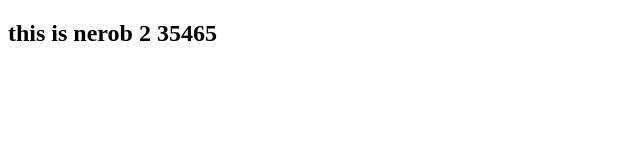
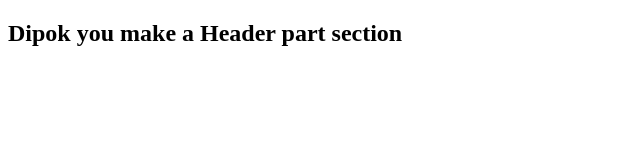
Before and after one commit to nimurr/team-project-02, a plain HTML site: page index.html in a window 1280 px wide. Shown: the whole page, without its empty margins (0-640 px from the left). Drawn offline with Linux system fonts and the light colour scheme.

Commit message:
Dipok make a HEader part section

```diff
--- a/index.html
+++ b/index.html
@@ -6,6 +6,6 @@
     <title>team project 02</title>
 </head>
 <body>
-    <h2>this is nerob 2 35465</h2>
+    <h2>Dipok you make a Header part section</h2>
 </body>
 </html>
```
